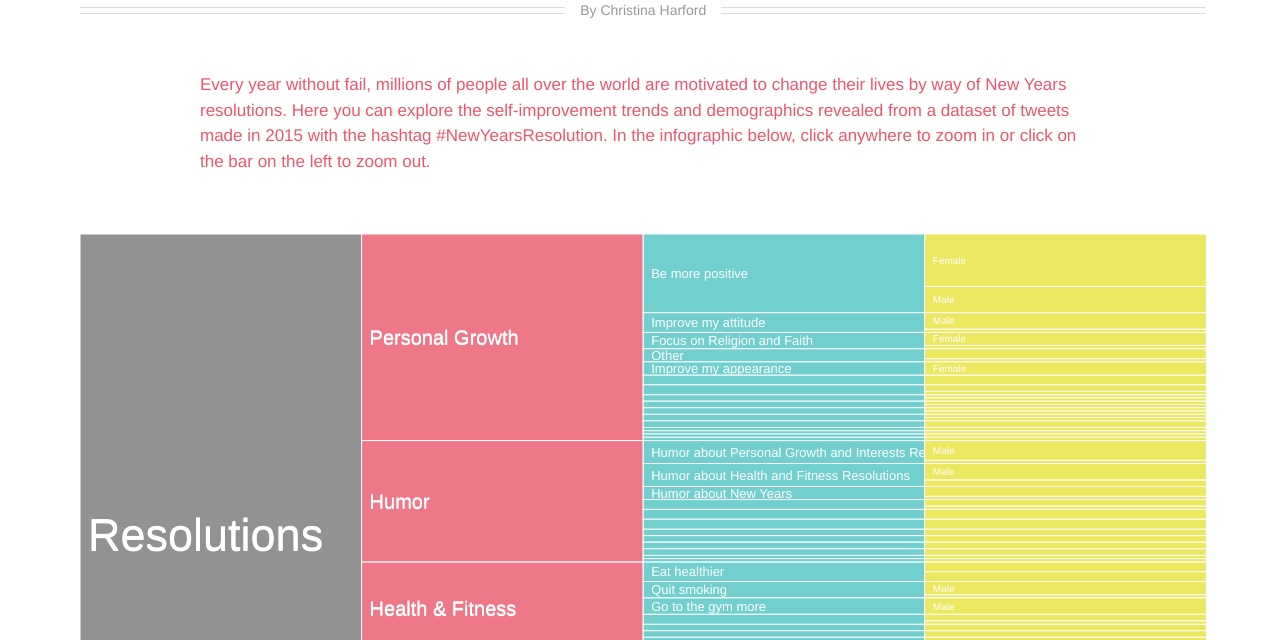
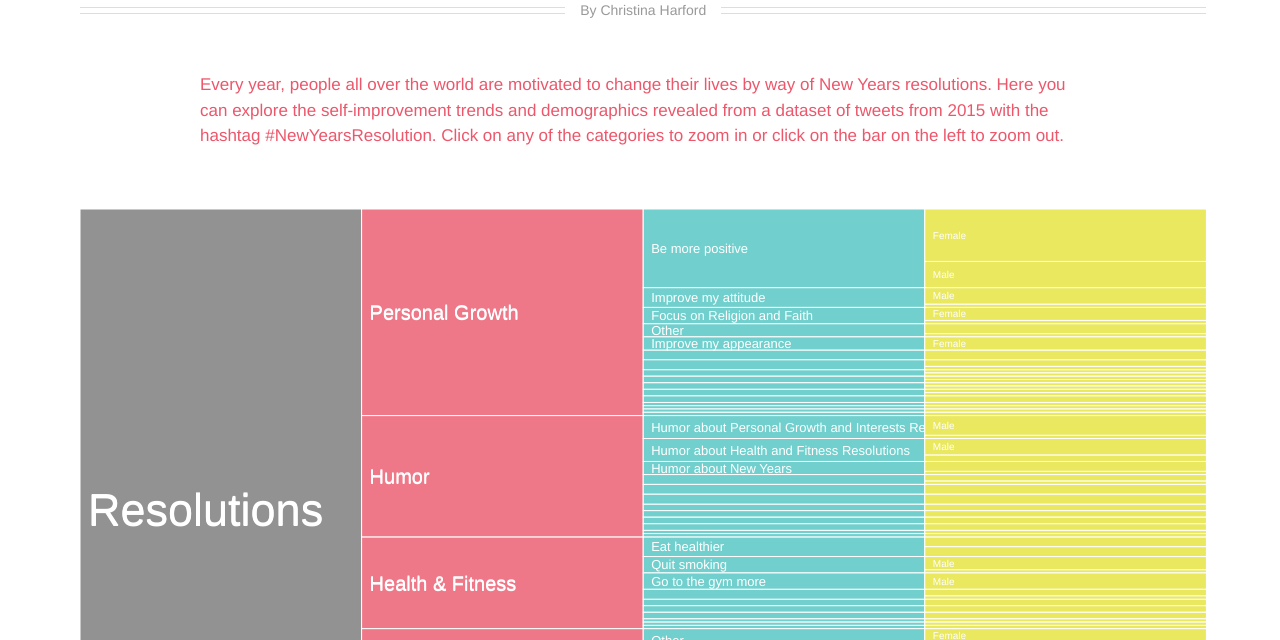
Before and after one commit to cgharford/J583-Project3, a plain HTML site: page index.html in a window 1280 px wide. Shown: the part 160-800 px from the top of the page. Drawn offline with Linux system fonts and the light colour scheme; a web font is replaced by a local one.

Commit message:
Finishing touches

```diff
--- a/index.html
+++ b/index.html
@@ -19,12 +19,10 @@
                 </div>
                 <!-- Information and intructions -->
                 <p class="instructions">
-                    Every year without fail, millions of people all over the world are
-                    motivated to change their lives by way of New Years resolutions.
-                    Here you can explore the self-improvement trends and demographics
-                    revealed from a dataset of tweets made in 2015 with the hashtag
-                    #NewYearsResolution. In the infographic below, click anywhere to zoom in or click on
-                    the bar on the left to zoom out.
+                    Every year, people all over the world are motivated to change their lives by way of New Years resolutions.
+                    Here you can explore the self-improvement trends and demographics revealed from a dataset of tweets from 2015
+                    with the hashtag #NewYearsResolution. Click on any of the categories to zoom in or click on the bar on the left
+                    to zoom out.
                 </p>
                 <!-- SVG will be placed here -->
                 <div id="content"></div>
```
